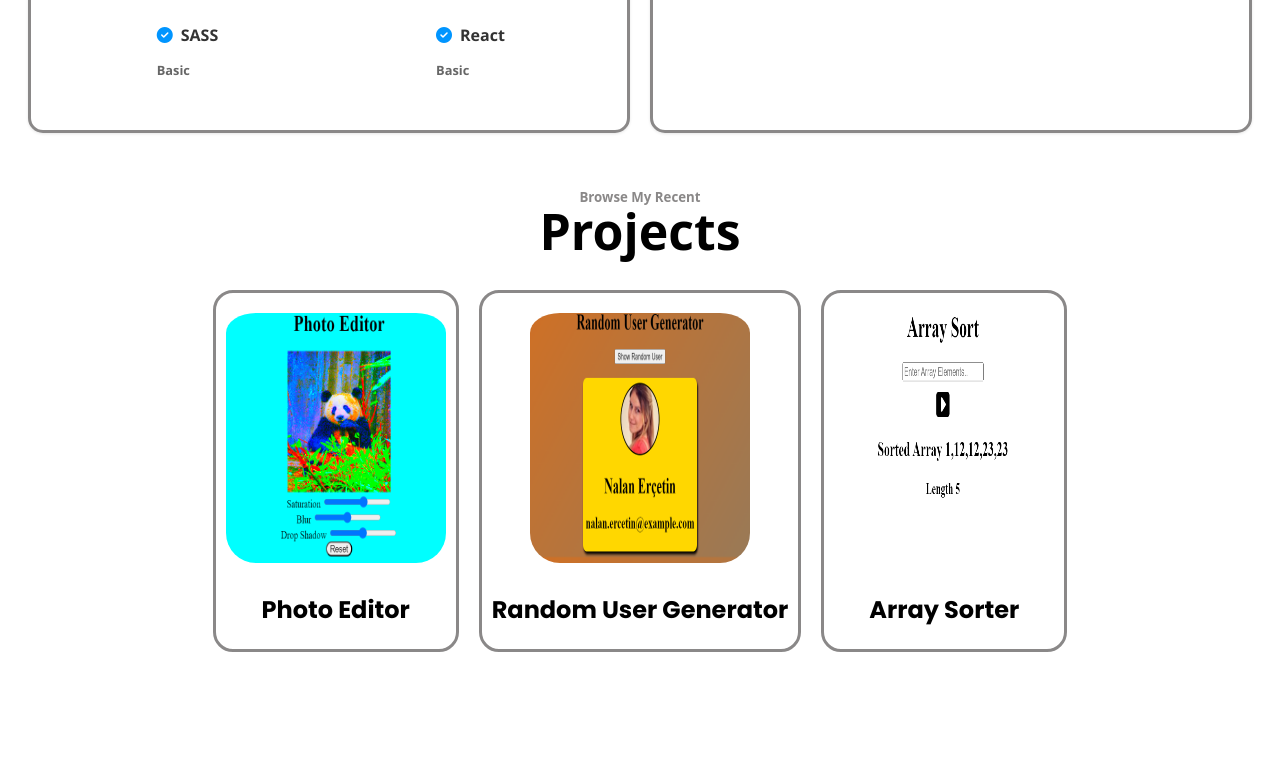
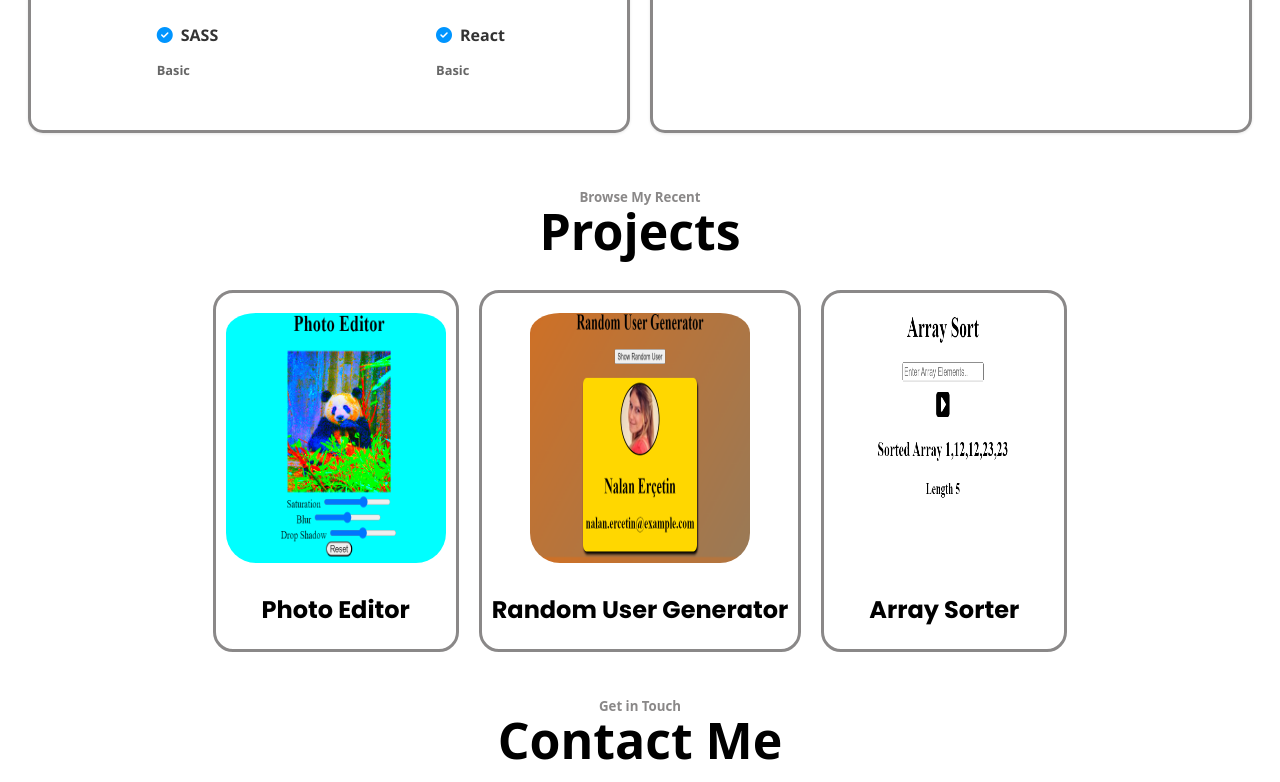
Before and after one commit to Sadman-123/portfolio_my, a plain HTML site: page index.html in a window 1280 px wide. Shown: the part 1615-2397 px from the top of the page. Before the commit the page ends 2285 px from the top, so only its background shows below. Drawn offline with nearby package versions, Linux system fonts and the light colour scheme; a web font is replaced by a local one.

Commit message:
added new

```diff
--- a/index.html
+++ b/index.html
@@ -24,7 +24,7 @@
                  <a href="#projects">Projects</a>
                 </ol>
                 <ol class="nav_link">
-                 <a href="">Contact</a>
+                 <a href="#contact">Contact</a>
                 </ol>
             </div>
         </div>
@@ -173,5 +173,11 @@
             </div>
           </div>
     </section>
+    <section id="contact">
+        <div class="contacttext">
+            <h5 style="margin-top: 5px; margin-bottom: 5px;">Get in Touch</h5>
+            <h1 style="margin-top: -24px; margin-bottom: 5px;">Contact Me</h1>
+        </div>
+    </section>
 </body>
 </html>
--- a/style.css
+++ b/style.css
@@ -282,3 +282,14 @@ html{
     text-decoration: none;
     color: white;
 }
+.contacttext{
+    text-align: center;
+}
+.contacttext h5{
+    color: #8A8888;
+    font-family: system-ui, -apple-system, BlinkMacSystemFont, 'Segoe UI', Roboto, Oxygen, Ubuntu, Cantarell, 'Open Sans', 'Helvetica Neue', sans-serif;
+}
+.contacttext h1{
+    font-size: 50px;
+    font-family: system-ui, -apple-system, BlinkMacSystemFont, 'Segoe UI', Roboto, Oxygen, Ubuntu, Cantarell, 'Open Sans', 'Helvetica Neue', sans-serif;
+}
```
